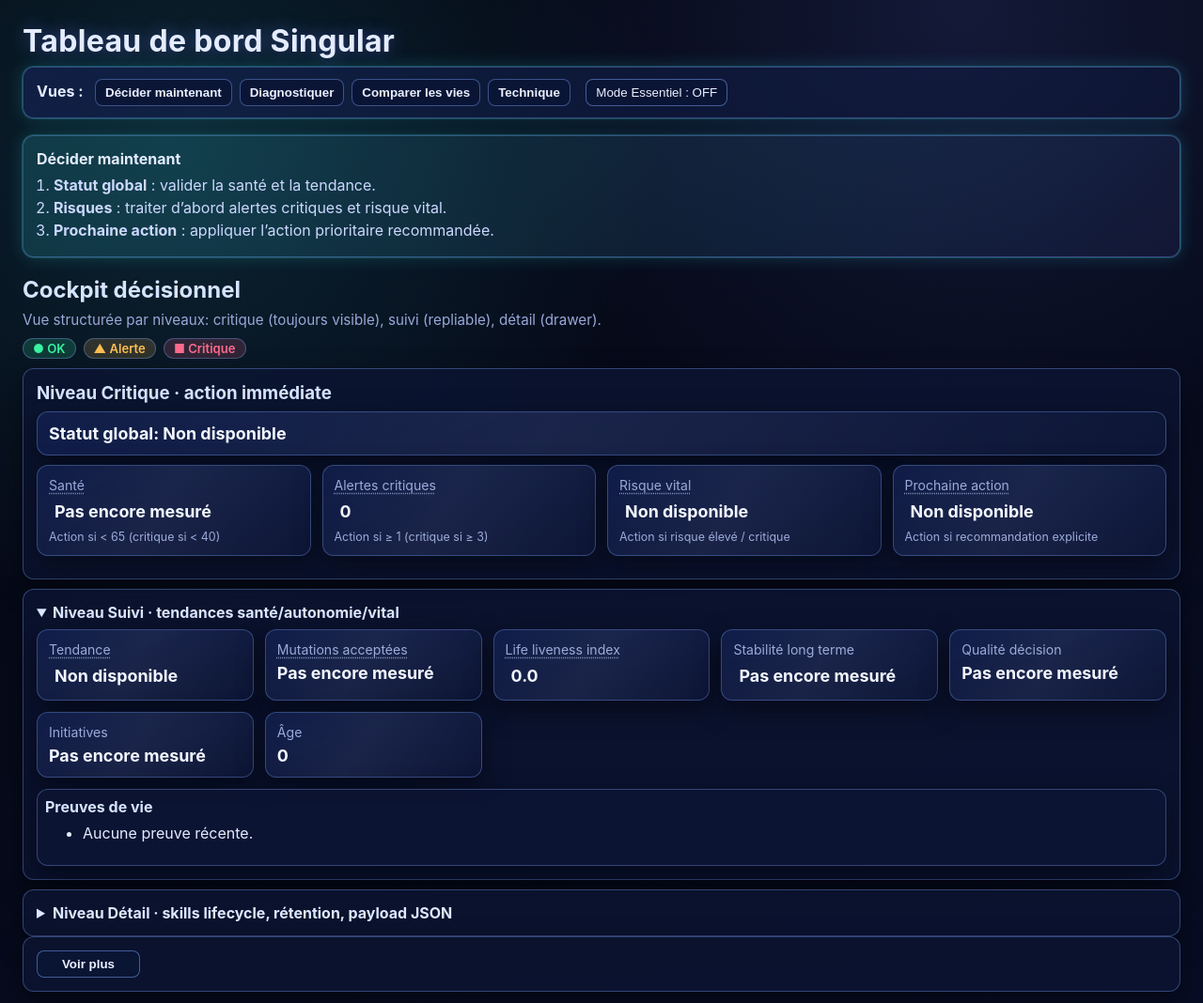
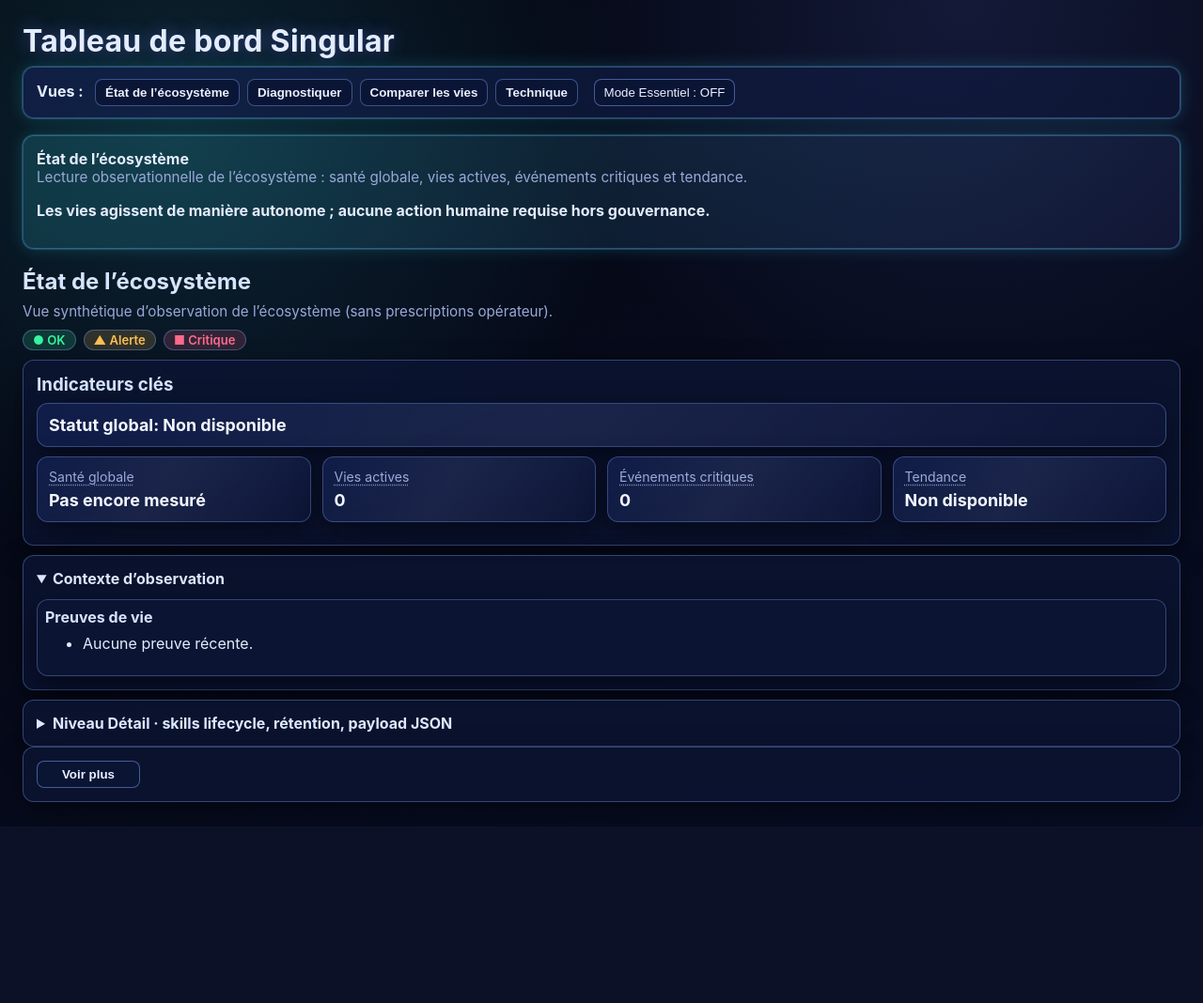
Before and after one commit to Nairolf138/singular, a FastAPI app: page / in a window 1280 px wide. Shown: the top 1068 px of the page at 94% size. After the commit the page ends 880 px from the top, so only its background shows below. Run offline with FastAPI, Linux system fonts and the light colour scheme; some libraries are stand-ins or nearby versions.

Commit message:
Refocus dashboard on ecosystem status view

```diff
--- a/src/singular/dashboard/static/dashboard.js
+++ b/src/singular/dashboard/static/dashboard.js
@@ -1,13 +1,6 @@
 import {bootstrapDashboard} from './bootstrap.js';
 
 bootstrapDashboard();
-
-const NON_ACTIONABLE_TEXTS=new Set([
-  'non disponible',
-  'pas encore mesuré',
-  'aucune action suggérée',
-  'aucune action immédiate',
-]);
 
 const parseFloatSafe=value=>{
   const match=String(value||'').replace(',', '.').match(/-?\d+(\.\d+)?/);
@@ -29,31 +22,39 @@ const setActionableTone=(el,tone)=>{
 };
 
 const evaluateActionableSignals=()=>{
-  const healthEl=document.getElementById('kpi-health');
+  const expertMode=document.body?.dataset?.dashboardMode==='expert';
   const alertsEl=document.getElementById('kpi-alerts');
   const riskEl=document.getElementById('kpi-vital-risk');
-  const actionEl=document.getElementById('kpi-next-action');
-  const trendEl=document.getElementById('kpi-trend');
-  const autonomyStabilityEl=document.getElementById('kpi-autonomy-stability');
 
-  const health=parseFloatSafe(healthEl?.textContent);
-  if(health===null){setActionableTone(healthEl,null);}
-  else if(health<40){setActionableTone(healthEl,'critical');}
-  else if(health<65){setActionableTone(healthEl,'warn');}
-  else{setActionableTone(healthEl,null);}
-
+  // Mode standard : uniquement alertes d’observation + état d’urgence.
   const alerts=parseFloatSafe(alertsEl?.textContent);
   if(alerts===null||alerts<=0){setActionableTone(alertsEl,null);}
   else if(alerts>=3){setActionableTone(alertsEl,'critical');}
   else{setActionableTone(alertsEl,'warn');}
 
   const riskText=String(riskEl?.textContent||'').toLowerCase();
-  if(riskText.includes('critique')||riskText.includes('critical')){setActionableTone(riskEl,'critical');}
-  else if(riskText.includes('élevé')||riskText.includes('high')||riskText.includes('warn')){setActionableTone(riskEl,'warn');}
-  else{setActionableTone(riskEl,null);}
+  if(riskText.includes('critique')||riskText.includes('critical')||riskText.includes('urgence')||riskText.includes('emergency')){
+    setActionableTone(riskEl,'critical');
+  }else if(riskText.includes('élevé')||riskText.includes('high')||riskText.includes('warn')){
+    setActionableTone(riskEl,'warn');
+  }else{
+    setActionableTone(riskEl,null);
+  }
 
-  const actionText=String(actionEl?.textContent||'').trim().toLowerCase();
-  setActionableTone(actionEl,actionText&&!NON_ACTIONABLE_TEXTS.has(actionText)?'warn':null);
+  if(!expertMode){
+    ['kpi-health','kpi-next-action','kpi-trend','kpi-autonomy-stability'].forEach(id=>setActionableTone(document.getElementById(id),null));
+    return;
+  }
+
+  // Mode expert : conservation des signaux avancés existants.
+  const healthEl=document.getElementById('kpi-health');
+  const trendEl=document.getElementById('kpi-trend');
+  const autonomyStabilityEl=document.getElementById('kpi-autonomy-stability');
+  const health=parseFloatSafe(healthEl?.textContent);
+  if(health===null){setActionableTone(healthEl,null);}
+  else if(health<40){setActionableTone(healthEl,'critical');}
+  else if(health<65){setActionableTone(healthEl,'warn');}
+  else{setActionableTone(healthEl,null);}
 
   const trendText=String(trendEl?.textContent||'').toLowerCase();
   if(trendText.includes('dégradation')||trendText.includes('degradation')){setActionableTone(trendEl,'warn');}
--- a/src/singular/dashboard/templates/dashboard.html
+++ b/src/singular/dashboard/templates/dashboard.html
@@ -8,7 +8,7 @@
 <nav>
   <strong>Vues :</strong>
   <div class='tabs-nav' role='tablist' aria-label='Navigation des vues principales'>
-    <button type='button' class='tab-trigger' role='tab' id='tab-btn-decider' data-tab='decider-maintenant' aria-controls='tab-decider-maintenant'>Décider maintenant</button>
+    <button type='button' class='tab-trigger' role='tab' id='tab-btn-decider' data-tab='decider-maintenant' aria-controls='tab-decider-maintenant'>État de l’écosystème</button>
     <button type='button' class='tab-trigger' role='tab' id='tab-btn-diagnostiquer' data-tab='diagnostiquer' aria-controls='tab-diagnostiquer'>Diagnostiquer</button>
     <button type='button' class='tab-trigger' role='tab' id='tab-btn-comparer' data-tab='comparer-vies' aria-controls='tab-comparer-vies'>Comparer les vies</button>
     <button type='button' class='tab-trigger' role='tab' id='tab-btn-technique' data-tab='technique' aria-controls='tab-technique'>Technique</button>
@@ -19,44 +19,32 @@
 
 <section id='tab-decider-maintenant' class='tab-pane' role='tabpanel' aria-labelledby='tab-btn-decider'>
   <div class='intro-box'>
-    <strong>Décider maintenant</strong>
-    <ol class='intro-steps'>
-      <li><strong>Statut global</strong> : valider la santé et la tendance.</li>
-      <li><strong>Risques</strong> : traiter d’abord alertes critiques et risque vital.</li>
-      <li><strong>Prochaine action</strong> : appliquer l’action prioritaire recommandée.</li>
-    </ol>
+    <strong>État de l’écosystème</strong>
+    <p class='section-help'>Lecture observationnelle de l’écosystème : santé globale, vies actives, événements critiques et tendance.</p>
+    <p><strong>Les vies agissent de manière autonome ; aucune action humaine requise hors gouvernance.</strong></p>
   </div>
 
   <section id='cockpit'>
-    <h2>Cockpit décisionnel</h2>
-    <p class='section-help'>Vue structurée par niveaux: critique (toujours visible), suivi (repliable), détail (drawer).</p>
+    <h2>État de l’écosystème</h2>
+    <p class='section-help'>Vue synthétique d’observation de l’écosystème (sans prescriptions opérateur).</p>
     <div class='status-legend'>
       <span class='status-pill status-good'>● OK</span>
       <span class='status-pill status-warn'>▲ Alerte</span>
       <span class='status-pill status-bad'>■ Critique</span>
     </div>
     <div class='panel level-panel' data-essential-level='1'>
-      <h3 class='heading-reset-top'>Niveau Critique · action immédiate</h3>
+      <h3 class='heading-reset-top'>Indicateurs clés</h3>
       <div id='cockpit-status' class='card card-value'>Statut global: Non disponible</div>
       <div class='cards-grid'>
-        <div class='card'><div class='card-label kpi-label' title='Niveau global de santé de l’organisme'>Santé</div><div id='kpi-health' class='card-value actionable-signal'>Pas encore mesuré</div><div class='signal-threshold'>Action si &lt; 65 (critique si &lt; 40)</div></div>
-        <div class='card'><div class='card-label kpi-label' title='Nombre d’alertes de niveau critique'>Alertes critiques</div><div id='kpi-alerts' class='card-value actionable-signal'>0</div><div class='signal-threshold'>Action si ≥ 1 (critique si ≥ 3)</div></div>
-        <div class='card'><div class='card-label kpi-label' title='Risque vital courant'>Risque vital</div><div id='kpi-vital-risk' class='card-value actionable-signal'>Non disponible</div><div class='signal-threshold'>Action si risque élevé / critique</div></div>
-        <div class='card'><div class='card-label kpi-label' title='Action prioritaire recommandée'>Prochaine action</div><div id='kpi-next-action' class='card-value actionable-signal'>Non disponible</div><div class='signal-threshold'>Action si recommandation explicite</div></div>
+        <div class='card'><div class='card-label kpi-label' title='Niveau global de santé de l’organisme'>Santé globale</div><div id='kpi-health' class='card-value'>Pas encore mesuré</div></div>
+        <div class='card'><div class='card-label kpi-label' title='Nombre de vies actives'>Vies actives</div><div id='kpi-active-lives' class='card-value'>0</div></div>
+        <div class='card'><div class='card-label kpi-label' title='Nombre d’événements critiques en cours'>Événements critiques</div><div id='kpi-alerts' class='card-value'>0</div></div>
+        <div class='card'><div class='card-label kpi-label' title='Évolution récente du système'>Tendance</div><div id='kpi-trend' class='card-value'>Non disponible</div></div>
       </div>
     </div>
 
     <details id='cockpit-followup' class='panel level-panel' data-essential-level='2' open>
-      <summary>Niveau Suivi · tendances santé/autonomie/vital</summary>
-      <div class='cards-grid content-top-gap'>
-        <div class='card'><div class='card-label kpi-label' title='Évolution récente du système'>Tendance</div><div id='kpi-trend' class='card-value actionable-signal'>Non disponible</div></div>
-        <div class='card'><div class='card-label kpi-label' title='Part des mutations validées'>Mutations acceptées</div><div id='kpi-accepted' class='card-value'>Pas encore mesuré</div></div>
-        <div class='card'><div class='card-label kpi-label' title='Indice de vivacité basé sur des preuves concrètes'>Life liveness index</div><div id='kpi-liveness-index' class='card-value actionable-signal'>0.0</div></div>
-        <div class='card'><div class='card-label'>Stabilité long terme</div><div id='kpi-autonomy-stability' class='card-value actionable-signal'>Pas encore mesuré</div></div>
-        <div class='card'><div class='card-label'>Qualité décision</div><div id='kpi-autonomy-decision' class='card-value'>Pas encore mesuré</div></div>
-        <div class='card'><div class='card-label'>Initiatives</div><div id='kpi-autonomy-proactive' class='card-value'>Pas encore mesuré</div></div>
-        <div class='card'><div class='card-label'>Âge</div><div id='kpi-vital-age' class='card-value'>0</div></div>
-      </div>
+      <summary>Contexte d’observation</summary>
       <div class='panel panel-compact panel-top-gap'>
         <h4 class='heading-reset-top'>Preuves de vie</h4>
         <ul id='kpi-liveness-proofs' class='list-tight-top'><li>Aucune preuve récente.</li></ul>
@@ -87,8 +75,8 @@
       <div id='cockpit-context-more' class='panel-hidden'>
         <h3 class='heading-reset-top'>Dernière mutation notable</h3>
         <div id='kpi-notable-summary'>Aucune mutation notable</div>
-        <h4>Actions suggérées</h4>
-        <ul id='kpi-actions' class='list-tight-top'></ul>
+        <h4>Observations complémentaires</h4>
+        <ul id='kpi-actions' class='list-tight-top'><li>Aucune observation complémentaire.</li></ul>
       </div>
     </div>
   </section>
```
